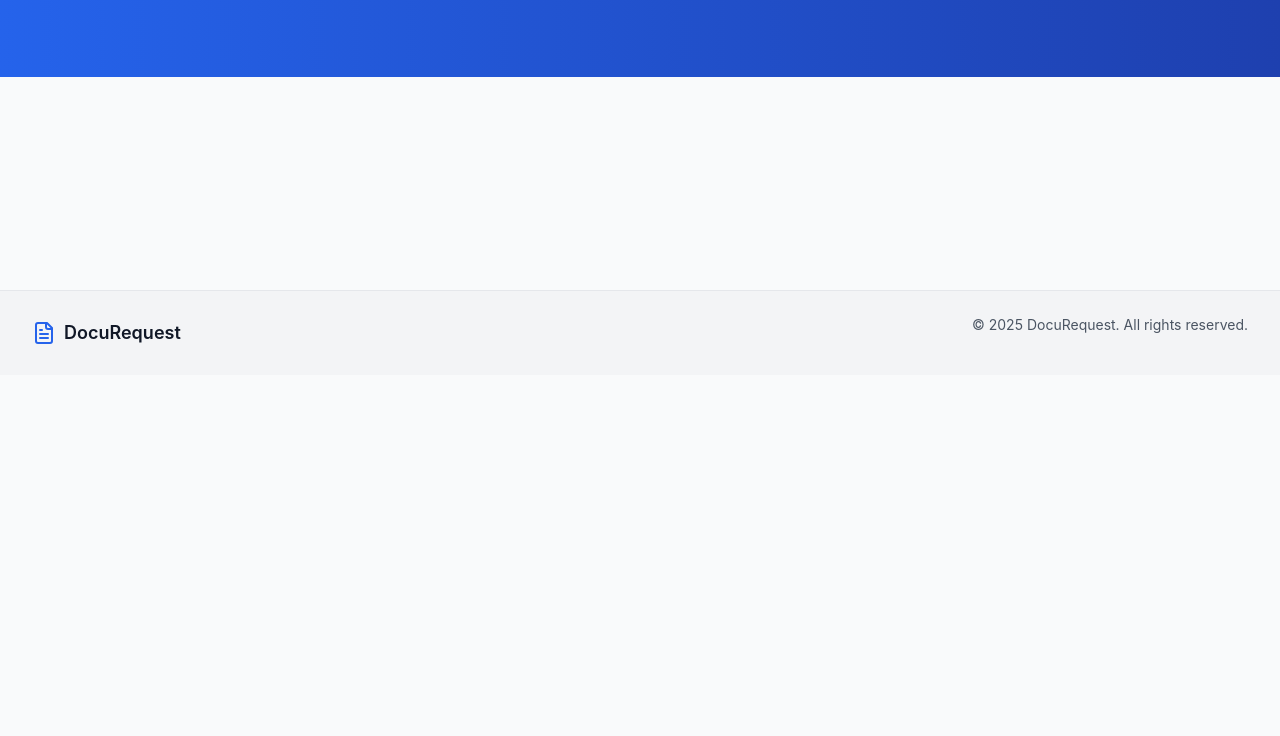
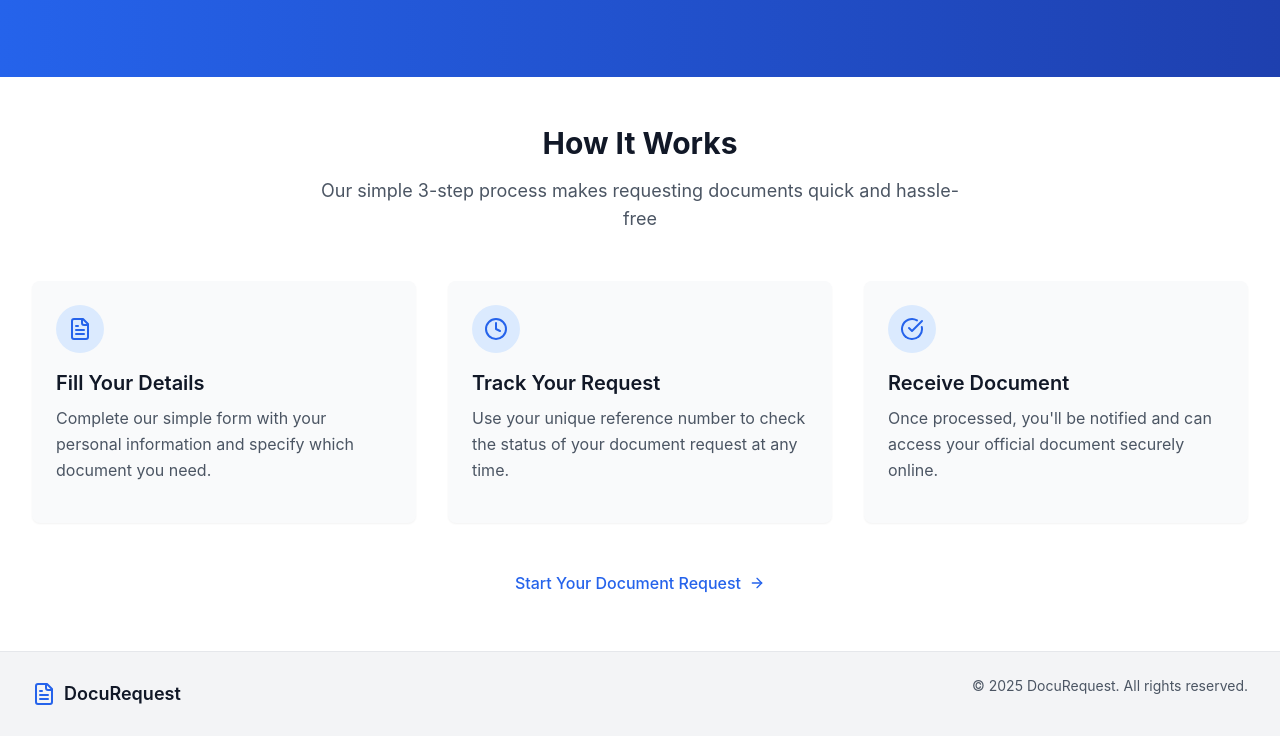
Before and after one commit to binij-labs/document-request-portal, a Gatsby site: page / in a window 1280 px wide. Shown: the part 425-1161 px from the top of the page. Before the commit the page ends 800 px from the top, so only its background shows below. Built offline with nearby package versions, Linux system fonts and the light colour scheme; Gatsby itself is replaced by a stand-in of ours.

Commit message:
feat: add how it works on homepage

```diff
--- a/src/pages/index.tsx
+++ b/src/pages/index.tsx
@@ -3,7 +3,7 @@ import * as React from "react";
 import { Link, type PageProps } from "gatsby";
 import { Helmet } from "react-helmet";
 import Layout from "@/components/Layout";
-import { ArrowRight } from "lucide-react";
+import { ArrowRight, CheckCircle, Clock, FileText } from "lucide-react";
 
 const IndexPage: React.FC<PageProps> = () => {
   return (
@@ -41,6 +41,67 @@ const IndexPage: React.FC<PageProps> = () => {
           </div>
         </div>
       </section>
+
+      {/* How It Works */}
+      <section className="py-12 bg-white">
+        <div className="px-4 mx-auto max-w-7xl sm:px-6 lg:px-8">
+          <div className="mb-12 text-center">
+            <h2 className="text-3xl font-bold text-gray-900">How It Works</h2>
+            <p className="max-w-2xl mx-auto mt-4 text-lg text-gray-600">
+              Our simple 3-step process makes requesting documents quick and
+              hassle-free
+            </p>
+          </div>
+
+          <div className="grid gap-8 md:grid-cols-3">
+            {/* Step 1 */}
+            <div className="p-6 transition-shadow duration-300 rounded-lg shadow-sm bg-gray-50 hover:shadow-md">
+              <div className="flex items-center justify-center w-12 h-12 mb-4 rounded-full bg-primary-100 text-primary-600">
+                <FileText className="w-6 h-6" />
+              </div>
+              <h3 className="mb-2 text-xl font-semibold">Fill Your Details</h3>
+              <p className="text-gray-600">
+                Complete our simple form with your personal information and
+                specify which document you need.
+              </p>
+            </div>
+
+            {/* Step 2 */}
+            <div className="p-6 transition-shadow duration-300 rounded-lg shadow-sm bg-gray-50 hover:shadow-md">
+              <div className="flex items-center justify-center w-12 h-12 mb-4 rounded-full bg-primary-100 text-primary-600">
+                <Clock className="w-6 h-6" />
+              </div>
+              <h3 className="mb-2 text-xl font-semibold">Track Your Request</h3>
+              <p className="text-gray-600">
+                Use your unique reference number to check the status of your
+                document request at any time.
+              </p>
+            </div>
+
+            {/* Step 3 */}
+            <div className="p-6 transition-shadow duration-300 rounded-lg shadow-sm bg-gray-50 hover:shadow-md">
+              <div className="flex items-center justify-center w-12 h-12 mb-4 rounded-full bg-primary-100 text-primary-600">
+                <CheckCircle className="w-6 h-6" />
+              </div>
+              <h3 className="mb-2 text-xl font-semibold">Receive Document</h3>
+              <p className="text-gray-600">
+                Once processed, you'll be notified and can access your official
+                document securely online.
+              </p>
+            </div>
+          </div>
+
+          <div className="mt-10 text-center">
+            <Link
+              to="/request/step1"
+              className="inline-flex items-center px-4 py-2 text-base font-medium transition-colors text-primary-600 hover:text-primary-800"
+            >
+              Start Your Document Request{" "}
+              <ArrowRight className="w-4 h-4 ml-2" />
+            </Link>
+          </div>
+        </div>
+      </section>
     </Layout>
   );
 };
```
